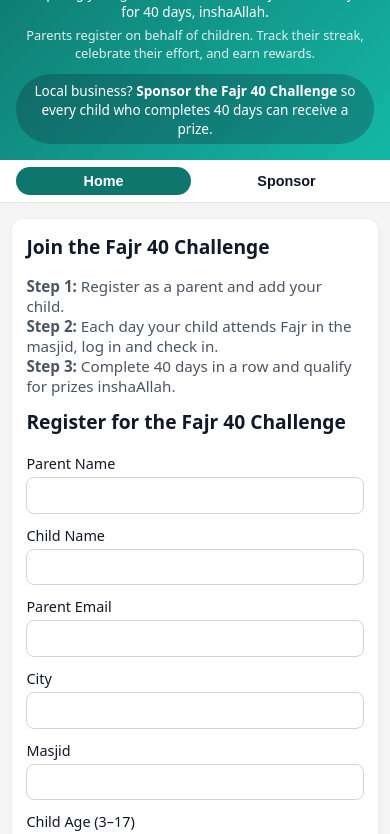
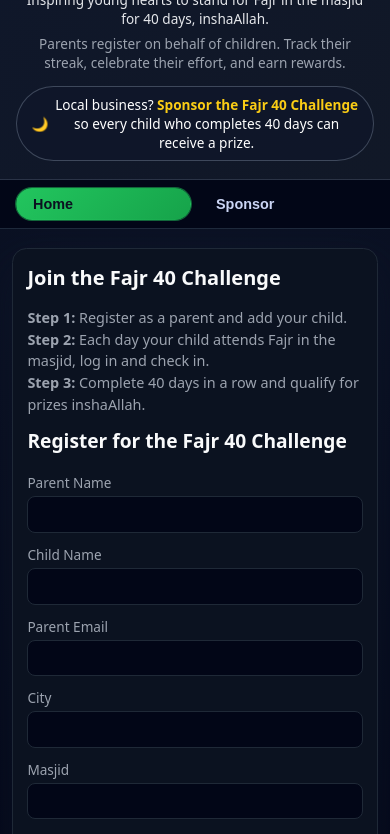
Before and after one commit to mzayub01/fajr40-app, a website: page public/index.html in a window 390 px wide. Shown: the part 75-909 px from the top of the page. Drawn offline with Linux system fonts and the light colour scheme; no server answers.

Commit message:
Update Fajr40 UI theme and make layout more mobile-friendly

```diff
--- a/public/index.html
+++ b/public/index.html
@@ -10,54 +10,78 @@
       box-sizing: border-box;
     }
 
+    :root {
+      --bg-dark: #020617;         /* page background */
+      --card-bg: #0b1220;         /* card background */
+      --card-border: #1f2937;
+      --text-main: #e5e7eb;
+      --text-muted: #9ca3af;
+      --accent: #22c55e;          /* green accent */
+      --accent-soft: #16a34a;
+      --accent-orange: #f97316;   /* check-in button */
+      --accent-orange-dark: #ea580c;
+      --nav-bg: #020617;
+      --nav-border: #1e293b;
+    }
+
     body {
       margin: 0;
       font-family: system-ui, -apple-system, BlinkMacSystemFont, "Segoe UI", sans-serif;
-      background: #f5f5f5;
-      color: #111827;
+      background: radial-gradient(circle at top, #0f172a 0, #020617 55%);
+      color: var(--text-main);
       overflow-x: hidden; /* stop whole page from scrolling sideways */
     }
 
     header {
-      background: linear-gradient(135deg, #0f766e, #14b8a6);
+      background: linear-gradient(135deg, #0f172a, #111827);
       color: white;
-      padding: 1.5rem 1rem 1rem;
+      padding: 1.6rem 1rem 1.1rem;
       text-align: center;
+      border-bottom: 1px solid rgba(148, 163, 184, 0.2);
     }
 
     header h1 {
       margin: 0;
-      font-size: 1.6rem;
+      font-size: 1.8rem;
+      letter-spacing: 0.03em;
     }
 
     header p {
-      margin: 0.3rem 0 0;
-      font-size: 0.9rem;
+      margin: 0.4rem 0 0;
+      font-size: 0.95rem;
+      color: #e5e7eb;
     }
 
     .tagline {
-      font-size: 0.8rem;
-      color: #e0f2f1;
+      font-size: 0.85rem;
+      color: #9ca3af;
       margin-top: 0.35rem;
     }
 
     .sponsor-banner {
-      margin-top: 0.75rem;
+      margin-top: 0.9rem;
       font-size: 0.85rem;
-      background: rgba(15, 23, 42, 0.25);
-      padding: 0.4rem 0.75rem;
+      background: rgba(15, 23, 42, 0.8);
+      padding: 0.5rem 0.9rem;
       border-radius: 999px;
-      display: inline-block;
+      display: inline-flex;
+      align-items: center;
+      gap: 0.4rem;
+      border: 1px solid rgba(148, 163, 184, 0.35);
+    }
+
+    .sponsor-banner strong {
+      color: #facc15;
     }
 
     /* Top navigation */
     #main-nav {
-      background: #ffffff;
-      border-bottom: 1px solid #e5e7eb;
+      background: var(--nav-bg);
+      border-bottom: 1px solid var(--nav-border);
       display: flex;
       justify-content: center;
       gap: 0.5rem;
-      padding: 0.4rem 1rem;
+      padding: 0.5rem 1rem;
       position: sticky;
       top: 0;
       z-index: 20;
@@ -65,36 +89,53 @@
 
     .nav-btn {
       background: transparent !important;
-      color: #0f172a !important;
-      border: none;
-      padding: 0.4rem 0.9rem;
+      color: #cbd5f5 !important;
+      border: 1px solid transparent;
+      padding: 0.45rem 1rem;
       border-radius: 999px;
       font-size: 0.9rem;
       cursor: pointer;
+      display: inline-flex;
+      align-items: center;
+      gap: 0.35rem;
+      transition: all 0.16s ease;
+    }
+
+    .nav-btn:hover {
+      border-color: rgba(148, 163, 184, 0.6);
+      background: rgba(15, 23, 42, 0.8) !important;
     }
 
     .nav-btn.active {
-      background: #0f766e !important;
-      color: #ffffff !important;
+      background: linear-gradient(135deg, #22c55e, #16a34a) !important;
+      color: #0b1120 !important;
+      border-color: transparent;
+      box-shadow: 0 0 0 1px rgba(34, 197, 94, 0.5);
     }
 
     main {
       max-width: 1100px;
-      margin: 1rem auto 2rem;
-      padding: 0 1rem;
+      margin: 1.2rem auto 2.5rem;
+      padding: 0 1rem 0.5rem;
     }
 
     section {
-      background: white;
-      border-radius: 0.75rem;
+      background: var(--card-bg);
+      border-radius: 0.9rem;
       padding: 1rem 1.2rem;
       margin-bottom: 1rem;
-      box-shadow: 0 2px 6px rgba(0, 0, 0, 0.06);
+      box-shadow: 0 18px 40px rgba(15, 23, 42, 0.6);
+      border: 1px solid var(--card-border);
     }
 
     h2, h3 {
       margin-top: 0;
       font-size: 1.2rem;
+      color: #f9fafb;
+    }
+
+    h2 {
+      font-size: 1.25rem;
     }
 
     form {
@@ -110,8 +151,9 @@
 
     label {
       display: block;
-      font-size: 0.9rem;
+      font-size: 0.85rem;
       margin-bottom: 0.25rem;
+      color: var(--text-muted);
     }
 
     input,
@@ -121,35 +163,45 @@
       padding: 0.55rem 0.6rem;
       font-size: 0.95rem;
       border-radius: 0.5rem;
-      border: 1px solid #d4d4d4;
+      border: 1px solid #1f2937;
+      background: #020617;
+      color: var(--text-main);
+    }
+
+    input::placeholder {
+      color: #6b7280;
     }
 
     input:focus,
     select:focus {
       outline: none;
-      border-color: #0f766e;
-      box-shadow: 0 0 0 1px rgba(15, 118, 110, 0.2);
+      border-color: var(--accent);
+      box-shadow: 0 0 0 1px rgba(34, 197, 94, 0.35);
     }
 
     button {
-      background: #0f766e;
-      color: white;
+      background: var(--accent);
+      color: #020617;
       border: none;
       cursor: pointer;
       font-weight: 600;
+      transition: all 0.16s ease;
     }
 
     button:hover {
-      background: #115e59;
+      background: var(--accent-soft);
+      box-shadow: 0 10px 25px rgba(34, 197, 94, 0.35);
+      transform: translateY(-1px);
     }
 
     .btn-secondary {
-      background: #e5e7eb;
-      color: #111827;
+      background: #111827;
+      color: #e5e7eb;
+      border: 1px solid #1f2937;
     }
 
     .btn-secondary:hover {
-      background: #d1d5db;
+      background: #020617;
     }
 
     .two-column {
@@ -160,15 +212,15 @@
 
     .message {
       margin-top: 0.5rem;
-      font-size: 0.9rem;
+      font-size: 0.85rem;
     }
 
     .message.success {
-      color: #16a34a;
+      color: #4ade80;
     }
 
     .message.error {
-      color: #b91c1c;
+      color: #f97373;
     }
 
     .leaderboard-tables {
@@ -180,6 +232,9 @@
       overflow-x: auto;
       -webkit-overflow-scrolling: touch;
       max-width: 100%;
+      border-radius: 0.6rem;
+      border: 1px solid #1f2937;
+      background: #020617;
     }
 
     .leaderboard-table-wrapper table {
@@ -190,19 +245,36 @@
     table {
       width: 100%;
       border-collapse: collapse;
-      font-size: 0.9rem;
+      font-size: 0.86rem;
+      color: var(--text-main);
     }
 
     th, td {
       padding: 0.4rem 0.5rem;
-      border-bottom: 1px solid #e5e7eb;
+      border-bottom: 1px solid #1f2937;
       text-align: left;
       white-space: nowrap;
     }
 
     th {
-      background: #f3f4f6;
+      background: #020617;
       font-weight: 600;
+      color: #9ca3af;
+      position: sticky;
+      top: 0;
+      z-index: 1;
+    }
+
+    tbody tr:nth-child(odd) {
+      background: rgba(15, 23, 42, 0.75);
+    }
+
+    tbody tr:nth-child(even) {
+      background: rgba(15, 23, 42, 0.45);
+    }
+
+    tbody tr:hover {
+      background: rgba(34, 197, 94, 0.07);
     }
 
     /* Make any table images small & circular */
@@ -217,11 +289,12 @@
       margin-top: 0.5rem;
       max-width: 150px;
       border-radius: 0.5rem;
+      border: 1px solid #1f2937;
     }
 
     .admin-warning {
       font-size: 0.8rem;
-      color: #b91c1c;
+      color: #f97373;
       margin-top: 0.5rem;
     }
 
@@ -230,6 +303,26 @@
       display: none;
     }
 
+    .home-intro {
+      font-size: 0.9rem;
+      margin-bottom: 0.75rem;
+      color: var(--text-muted);
+      line-height: 1.5;
+    }
+
+    /* Highlight the Fajr check-in button in orange */
+    #checkin-btn {
+      background: var(--accent-orange);
+      color: #0b1120;
+      border: none;
+    }
+
+    #checkin-btn:hover {
+      background: var(--accent-orange-dark);
+      box-shadow: 0 10px 25px rgba(249, 115, 22, 0.4);
+    }
+
+    /* Fine-tune small screens */
     @media (max-width: 900px) {
       .two-column {
         grid-template-columns: 1fr;
@@ -238,7 +331,7 @@
 
     @media (max-width: 640px) {
       header h1 {
-        font-size: 1.35rem;
+        font-size: 1.5rem;
       }
 
       header p {
@@ -246,7 +339,7 @@
       }
 
       main {
-        padding: 0 0.75rem;
+        padding: 0 0.75rem 0.5rem;
       }
 
       form {
@@ -264,25 +357,15 @@
       button {
         width: 100%;
       }
+
+      table {
+        font-size: 0.78rem;
+      }
+
+      th, td {
+        padding: 0.36rem 0.4rem;
+      }
     }
-
-    /* Highlight the Fajr check-in button in orange */
-    #checkin-btn {
-      background: #f97316;      /* orange */
-      color: white;
-    }
-
-    #checkin-btn:hover {
-      background: #ea580c;      /* slightly darker orange */
-    }
-
-    /* Simple sub-heading on home */
-    .home-intro {
-      font-size: 0.95rem;
-      margin-bottom: 0.75rem;
-      color: #4b5563;
-    }
-
   </style>
 </head>
 <body>
@@ -291,7 +374,8 @@
     <p>Inspiring young hearts to stand for Fajr in the masjid for 40 days, inshaAllah.</p>
     <p class="tagline">Parents register on behalf of children. Track their streak, celebrate their effort, and earn rewards.</p>
     <div class="sponsor-banner">
-      Local business? <strong>Sponsor the Fajr 40 Challenge</strong> so every child who completes 40 days can receive a prize.
+      <span>🌙</span>
+      <span>Local business? <strong>Sponsor the Fajr 40 Challenge</strong> so every child who completes 40 days can receive a prize.</span>
     </div>
   </header>
 
@@ -400,7 +484,9 @@
       <!-- Leaderboards -->
       <section id="leaderboard-section">
         <h2>Leaderboards</h2>
-        <p style="font-size:0.9rem;">Names below refer to children (not parents). Only city and masjid are shown here; parent contact details remain private.</p>
+        <p style="font-size:0.9rem; color: var(--text-muted);">
+          Names below refer to children (not parents). Only city and masjid are shown here; parent contact details remain private.
+        </p>
 
         <div class="leaderboard-tables">
           <!-- Global leaderboard -->
@@ -480,7 +566,7 @@
     <div id="sponsor-view" style="display:none;">
       <section id="sponsor-section">
         <h2>Sponsor the Fajr 40 Challenge</h2>
-        <p style="font-size:0.9rem;">
+        <p style="font-size:0.9rem; color: var(--text-muted);">
           Local businesses and individuals can sponsor prizes for children who complete
           40 consecutive days of Fajr in the masjid.
           Your sponsorship will be reviewed by the admin team inshaAllah.
@@ -728,6 +814,7 @@
       const parentName = document.getElementById("parentName").value.trim();
       const childName = document.getElementById("childName").value.trim();
       const email = document.getElementById("email").value.trim();
+
       const city = document.getElementById("city").value.trim();
       const masjid = document.getElementById("masjid").value.trim();
       const age = parseInt(document.getElementById("age").value, 10);
```
